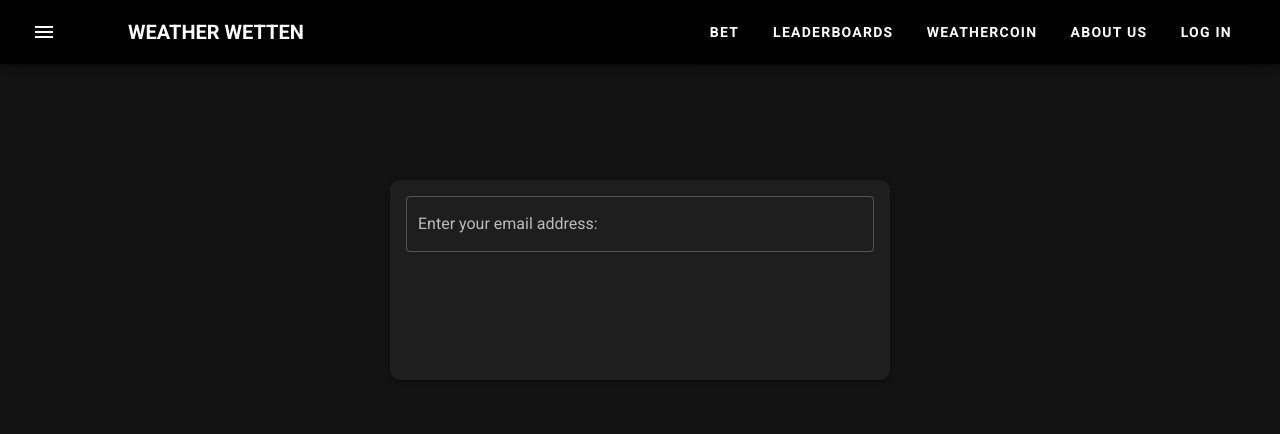
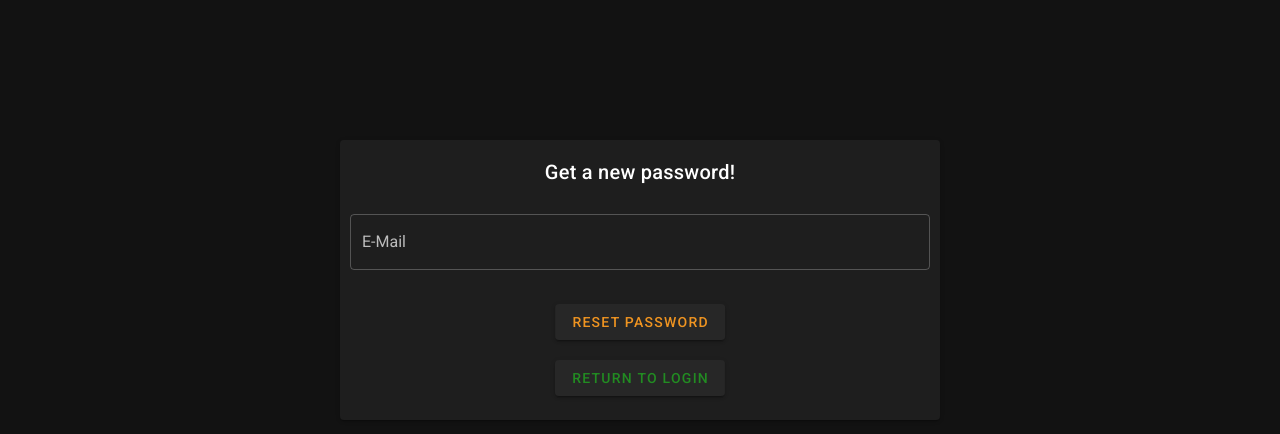
Before and after one commit to 0xProtocol/weatherwetten.nuxt, a Nuxt app: page /forgotPassword in a window 1280 px wide. Shown: the top 434 px of the page. Built offline with nearby package versions, Linux system fonts and the light colour scheme.

Commit message:
started work on resetPassword page

```diff
--- a/pages/Login.vue
+++ b/pages/Login.vue
@@ -81,7 +81,7 @@ export default {
     }*/
 
     changePassword(){
-      this.$router.push(forgotPassword)
+      this.$router.push('forgotPassword')
     }
 
 
--- a/pages/forgotPassword.vue
+++ b/pages/forgotPassword.vue
@@ -1,19 +1,40 @@
 <template>
   <v-app>
-    <NavBar2/>
+
 
     <v-main>
-      <v-card width="500" height="200" id="vcard">
-        <v-card-text>
-          <v-text-field label="Enter your email address: " clearable outlined></v-text-field>
-
-        </v-card-text>
+      <v-card id="cardArea" width="600px" height="280">
+        <v-card-title class="justify-center" id="header">
+          Get a new password!
+        </v-card-title>
 
 
+        <v-form>
+        <div style=" padding: 10px">
+          <v-text-field
+            type="email"
+            label="E-Mail"
+            required
+            v-model="userEmailAddress"
+            id="emailField" outlined color="info"
+          ></v-text-field>
+        </div>
 
+          <v-btn id="reset" @click="sendEmailToUser">
+            Reset Password
+          </v-btn>
+        </v-form>
 
+        <v-btn @click="routeToLogin" id="return" class="buttons">Return to Login</v-btn>
+      </v-card>
 
-      </v-card>
+      <v-snackbar id="errorSnackBar" v-model="snackbarVisible" color="error">
+        {{ msgToUser }}
+      </v-snackbar>
+
+      <v-snackbar id="okSnackBar" v-model="OkSnackbarVisible" color="green">
+        {{ msgToUser }}
+      </v-snackbar>
 
 
 
@@ -27,32 +48,87 @@
 </template>
 
 <script>
+
+
 export default {
-  name: "forgotPassword"
+  name: "forgotPassword",
+
+  data: () =>{
+    let userEmailAddress;
+    return{
+      userEmailAddress,
+      snackbarVisible: false,
+      OkSnackbarVisible: false,
+      msgToUser: "",
+
+    }
+
+
+  },
+
+  methods:{
+    routeToLogin(){
+      this.$router.push('Login')
+    },
+
+    sendEmailToUser: function () {
+      console.log("reset password");
+      let header = document.getElementById("header");
+
+      this.$fire.auth.sendPasswordResetEmail(this.userEmailAddress).then(
+        () => {
+          this.OkSnackbarVisible = true;
+          this.msgToUser = "Reset link sent to: " + this.userEmailAddress;
+
+        }
+      )
+        .catch((error) => {
+          this.snackbarVisible = true;
+          this.msgToUser = error.message;
+        })
+
+    }
+  }
 }
 </script>
 
+
 <style scoped>
 
-#vcard{
+#cardArea{
   position: fixed;
   top: 35%;
   left: 50%;
   transform: translate(-50%, -50%);
-  border-radius: 10px;
+  border: 10px;
 }
 
-#instructions{
-  text-align: center;
+
+#reset{
+  position: fixed;
+  top: 65%;
+  left: 50%;
+  transform: translate(-50%, -50%);
+  border: 10px;
+  color: #ef9421;
+
+
 }
 
-#resetPassword{
+#emailField{
+
+}
+
+
+
+#return{
   position: fixed;
   top: 85%;
   left: 50%;
   transform: translate(-50%, -50%);
+  border: 10px;
+  color: forestgreen;
 
 }
 
-
 </style>
```
